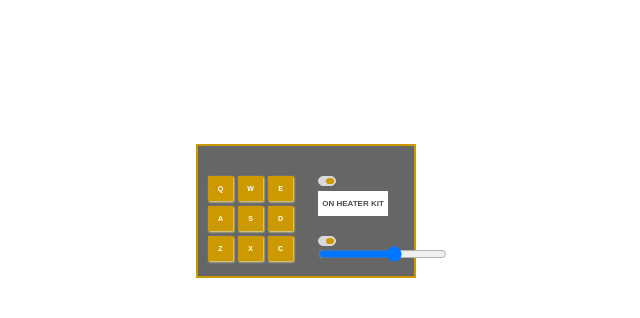
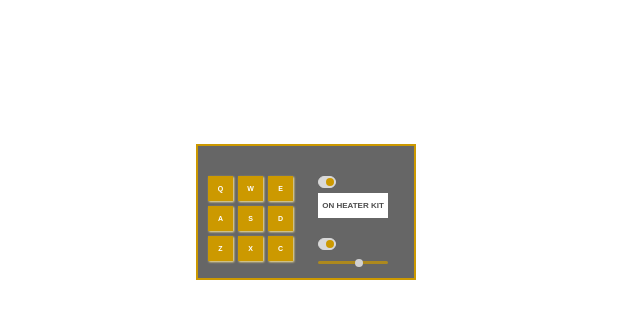
Before and after one commit to bolajiakanji/drum-machine, a React (Vite) app: page / in a window 1280 px wide. Shown: the top 318 px of the page, without its empty margins (334-974 px from the left). Built offline with nearby package versions, Linux system fonts and the light colour scheme.

Commit message:
complete switch and volume implementation

```diff
--- a/src/App.css
+++ b/src/App.css
@@ -77,20 +77,51 @@ body {
 }
 .switch {
   width: 18px;
-  height: 10px;
+  height: 12px;
   border-radius: 20px;
   margin-top: 20px;
   border: 1px solid #d9d9d9;
   padding: 1px;
   background-color: #d9d9d9;
   cursor: pointer;
+  transition: .4s;
+  -webkit-transition: .4s;
 }
 .switchButton {
-  height: 100%;
-  width: 60%;
+  height: 8px;
+  width: 8px;
   border-radius: 50%;
   borer: 2px solid black;
 
   background-color: #cc9900;
   float: right;
+  transition: .4s;
+  -webkit-transition: .4s;
 }
+
+#rangeVolume {
+appearance: none;
+width: 70px;
+height: 3px;
+border-radius: 50px;
+opacity: 0.7;
+transition: .2s;
+
+  background-color: #cc9900;
+
+}
+
+#rangeVolume::-webkit-slider-thumb {
+appearance: none;
+width:8px ;
+height: 8px;
+background-color: white;
+border-radius: 50%;
+}
+
+#rangeVolume::-moz-slider-thumb {
+  apparance: none;
+  width:10px ;
+  height: 10px;
+  background-color: white;
+  }
```
